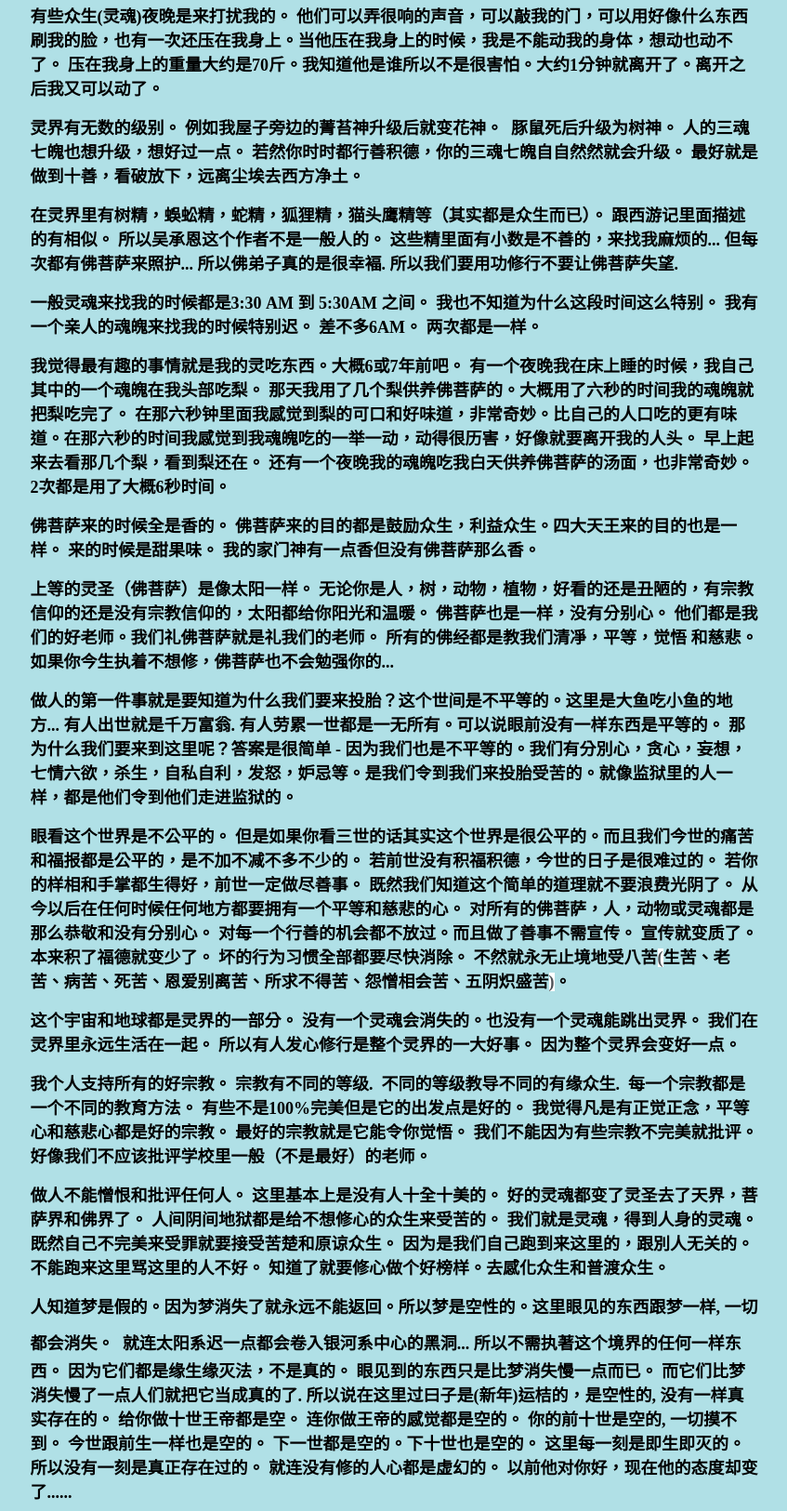
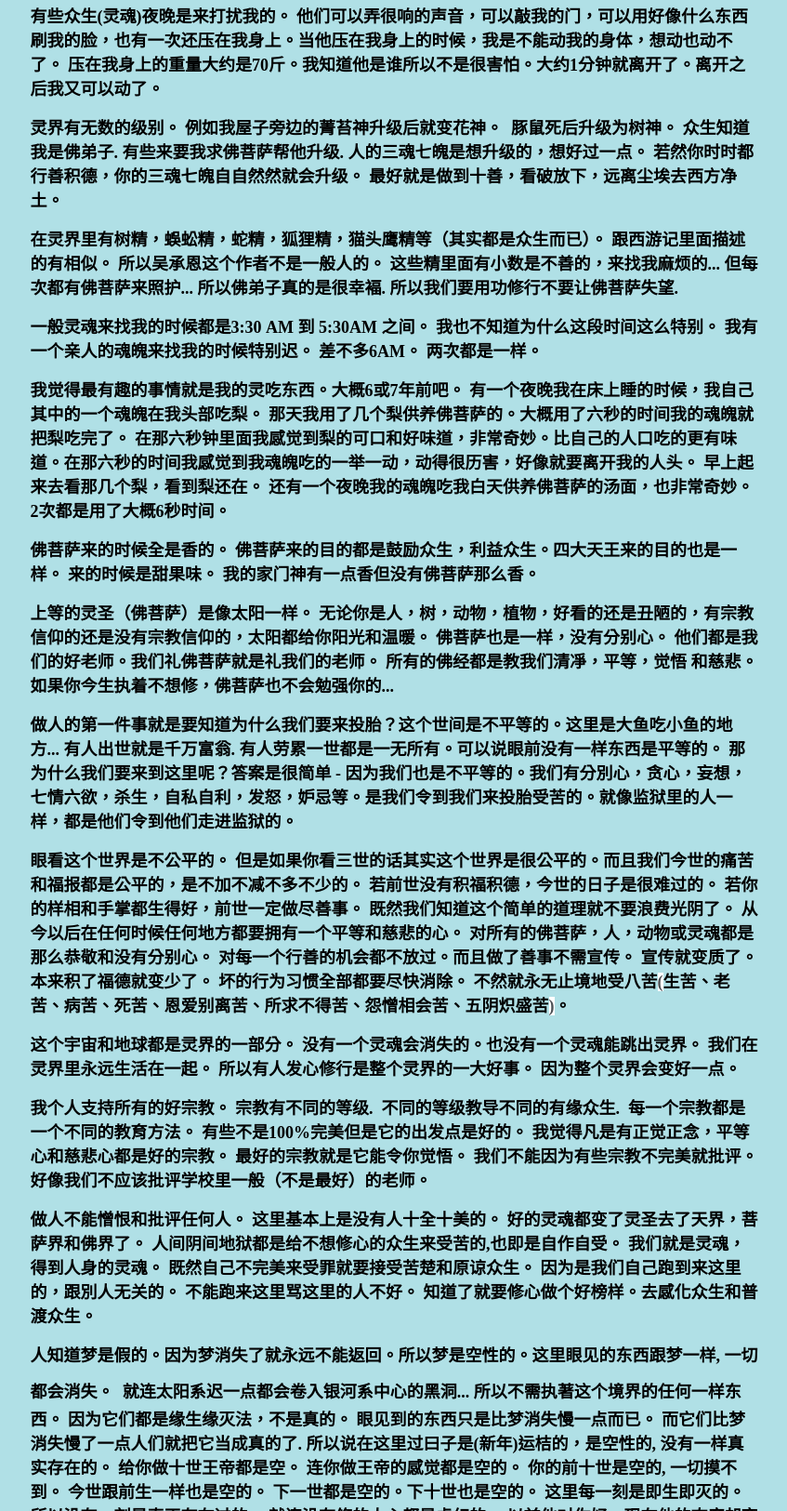
Before and after one commit to spiritualworld/c, a plain HTML site: page index.htm in a window 1280 px wide. Shown: the part 1089-2714 px from the top of the page at 93% size, without its empty margins (215-1062 px from the left). Drawn offline with Linux system fonts and the light colour scheme.

Commit message:
Update index.htm

```diff
--- a/index.htm
+++ b/index.htm
@@ -70,7 +70,7 @@
         </span><span lang="ZH-TW" style="font-size:13.5pt;font-family:SimSun;mso-bidi-font-family:
   SimSun;mso-fareast-language:ZH-TW">每个来的原因是不同的</span><span style="font-size:13.5pt;mso-fareast-language:ZH-TW">...
         </span><span lang="ZH-TW" style="font-size:13.5pt;font-family:SimSun;mso-bidi-font-family:
-  SimSun;mso-fareast-language:ZH-TW">当我不知道他们是谁的时候我就问我的老师</span><span style="font-size:13.5pt;mso-fareast-language:ZH-TW">.
+  SimSun;mso-fareast-language:ZH-TW">当我不知道他们是谁或者有什么不懂的时候我就问我的老师</span><span style="font-size:13.5pt;mso-fareast-language:ZH-TW">.
         </span><span lang="ZH-TW" style="font-size:13.5pt;font-family:SimSun;mso-bidi-font-family:
   SimSun;mso-fareast-language:ZH-TW">如果你们有兴趣的话我下次可以跟你们讲。当中也有有趣的事。</span><span style="font-size: 13.5pt; mso-fareast-language: ZH-TW; font-family: SimSun; mso-bidi-font-family: SimSun"><o:p>
         </span></span><span style="font-size: 13.5pt; mso-fareast-language: ZH-TW; font-family: SimSun; mso-bidi-font-family: SimSun">
@@ -176,8 +176,15 @@
   SimSun;mso-fareast-language:ZH-TW">例如我屋子旁边的菁苔神升级后就变花神。</span><span style="font-size: 13.5pt; mso-fareast-language: ZH-TW; font-family: SimSun; mso-bidi-font-family: SimSun">&nbsp;
         </span><span style="font-size:13.5pt;font-family:SimSun;mso-bidi-font-family:
   SimSun;mso-fareast-language:ZH-TW">豚鼠死后升级为树神。</span><span lang="ZH-TW" style="font-size:13.5pt;mso-fareast-language:ZH-TW">
+        众生知道我是佛弟子</span></span></span><span style="font-size: 13.5pt; mso-fareast-language: ZH-TW; font-family: SimSun; mso-bidi-font-family: SimSun">.<span>
+        </span></span><span style="font-size: 13.5pt; font-family: SimSun; mso-bidi-font-family: SimSun; mso-fareast-language: ZH-TW" lang="ZH-TW"><span style="font-size: 13.5pt; font-family: SimSun; mso-bidi-font-family: SimSun; mso-fareast-language: ZH-TW">有些来</span><span lang="ZH-TW" style="font-size:13.5pt;font-family:SimSun;mso-bidi-font-family:SimSun;
+  mso-fareast-language:ZH-TW">要</span></span></b><b><span lang="ZH-TW" style="font-size:13.5pt;font-family:SimSun;mso-bidi-font-family:
+  SimSun;mso-fareast-language:ZH-TW">我</span></b><b><span lang="ZH-TW" style="font-size:13.5pt;font-family:SimSun;mso-bidi-font-family:SimSun;
+  mso-fareast-language:ZH-TW">求佛菩萨</span><span style="font-size: 13.5pt; font-family: SimSun; mso-bidi-font-family: SimSun; mso-fareast-language: ZH-TW" lang="ZH-TW"><span style="font-size: 13.5pt; font-family: SimSun; mso-bidi-font-family: SimSun; mso-fareast-language: ZH-TW"><span style="font-size: 13.5pt; mso-fareast-language: ZH-TW; font-family: SimSun; mso-bidi-font-family: SimSun">帮他升级<span>.</span>
         </span><span lang="ZH-TW" style="font-size:13.5pt;font-family:SimSun;mso-bidi-font-family:
-  SimSun;mso-fareast-language:ZH-TW">人的三魂七魄也想升级，想好过一点。</span><span lang="ZH-TW" style="font-size:13.5pt;mso-fareast-language:ZH-TW">
+  SimSun;mso-fareast-language:ZH-TW">人的三魂七魄</span></span><span style="font-size:13.5pt;font-family:SimSun;mso-bidi-font-family:
+  SimSun;mso-fareast-language:ZH-TW">是</span><span style="font-size: 13.5pt; font-family: SimSun; mso-bidi-font-family: SimSun; mso-fareast-language: ZH-TW"><span lang="ZH-TW" style="font-size:13.5pt;font-family:SimSun;mso-bidi-font-family:
+  SimSun;mso-fareast-language:ZH-TW">想升级的，想好过一点。</span><span lang="ZH-TW" style="font-size:13.5pt;mso-fareast-language:ZH-TW">
         </span><span lang="ZH-TW" style="font-size:13.5pt;font-family:SimSun;mso-bidi-font-family:
   SimSun;mso-fareast-language:ZH-TW">若然你时时都行善积德，你的三魂七魄自自然然就会升级。</span><span lang="ZH-TW" style="font-size:13.5pt;mso-fareast-language:ZH-TW">
         </span><span lang="ZH-TW" style="font-size:13.5pt;font-family:SimSun;mso-bidi-font-family:
@@ -337,7 +344,11 @@
         </span><span lang="ZH-TW" style="font-size:13.5pt;font-family:SimSun;mso-bidi-font-family:
   SimSun;mso-fareast-language:ZH-TW">好的灵魂都变了灵圣去了天界，菩萨界和佛界了。</span><span lang="ZH-TW" style="font-size:13.5pt;mso-fareast-language:ZH-TW">
         </span><span lang="ZH-TW" style="font-size:13.5pt;font-family:SimSun;mso-bidi-font-family:
-  SimSun;mso-fareast-language:ZH-TW">人间阴间地狱都是给不想修心的众生来受苦的。</span><span lang="ZH-TW" style="font-size:13.5pt;mso-fareast-language:ZH-TW">
+  SimSun;mso-fareast-language:ZH-TW">人间阴间地狱都是给不想修心的众生来受苦</span><span lang="ZH-TW" style="font-size:13.5pt;font-family:SimSun;mso-bidi-font-family:
+  SimSun;mso-fareast-language:ZH-TW">的,</span></span></b><b><span lang="ZH-TW" style="font-size:13.5pt;font-family:SimSun;mso-bidi-font-family:
+  SimSun;mso-fareast-language:ZH-TW">也</span></b><b><span style="font-size: 13.5pt; font-family: SimSun; mso-bidi-font-family: SimSun; mso-fareast-language: ZH-TW" lang="ZH-TW"><span lang="ZH-TW" style="font-size:13.5pt;font-family:SimSun;mso-bidi-font-family:
+  SimSun;mso-fareast-language:ZH-TW">即</span></span></b><b><span style="font-size: 13.5pt; font-family: SimSun; mso-bidi-font-family: SimSun; mso-fareast-language: ZH-TW" lang="ZH-TW">是</span></b><b><span style="font-size: 13.5pt; font-family: SimSun; mso-bidi-font-family: SimSun; mso-fareast-language: ZH-TW" lang="ZH-TW"><span lang="ZH-TW" style="font-size:13.5pt;font-family:SimSun;mso-bidi-font-family:
+  SimSun;mso-fareast-language:ZH-TW">自作自受。</span><span lang="ZH-TW" style="font-size:13.5pt;mso-fareast-language:ZH-TW">
         </span><span lang="ZH-TW" style="font-size:13.5pt;font-family:SimSun;mso-bidi-font-family:
   SimSun;mso-fareast-language:ZH-TW">我们就是灵魂，得到人身的灵魂。</span><span lang="ZH-TW" style="font-size:13.5pt;mso-fareast-language:ZH-TW">
         </span><span lang="ZH-TW" style="font-size:13.5pt;font-family:SimSun;mso-bidi-font-family:
@@ -452,13 +463,13 @@
         <p><b><span style="font-size: 13.5pt; font-family: SimSun; mso-bidi-font-family: SimSun; mso-fareast-language: ZH-TW" lang="ZH-TW">南无观世音菩萨<span style="font-size:13.5pt"><o:p>
         </o:p>
         </span></span></b></p>
-        <p><b><span style="font-size: 13.5pt; font-family: SimSun; mso-bidi-font-family: SimSun; mso-fareast-language: ZH-TW" lang="ZH-TW">南无消灾延寿<span lang="ZH-CN" style="font-size:13.5pt;font-family:SimSun;mso-bidi-font-family:SimSun">药师佛<o:p>
+        <p><b><span style="font-size: 13.5pt; font-family: SimSun; mso-bidi-font-family: SimSun; mso-fareast-language: ZH-TW" lang="ZH-TW">南无消灾延寿<span style="font-size: 13.5pt; font-family: SimSun; mso-bidi-font-family: SimSun; mso-fareast-language: ZH-TW">药师佛<o:p>
         </o:p>
         </span></span></b></p>
         <p><b><span style="font-size: 13.5pt; font-family: SimSun; mso-bidi-font-family: SimSun; mso-fareast-language: ZH-TW" lang="ZH-TW">南无<span lang="ZH-CN" style="font-size:13.5pt;font-family:SimSun;mso-bidi-font-family:SimSun">地藏王菩萨<o:p>
         </o:p>
         </span></span></b></p>
-        <p><b><span style="font-size: 13.5pt; font-family: SimSun; mso-bidi-font-family: SimSun; mso-fareast-language: ZH-TW" lang="ZH-TW">南无<span lang="ZH-CN" style="font-size:13.5pt;font-family:SimSun;mso-bidi-font-family:SimSun">本师释迦牟尼佛<o:p>
+        <p><b><span style="font-size: 13.5pt; font-family: SimSun; mso-bidi-font-family: SimSun; mso-fareast-language: ZH-TW" lang="ZH-TW">南无<span style="font-size: 13.5pt; font-family: SimSun; mso-bidi-font-family: SimSun; mso-fareast-language: ZH-TW">本师释迦牟尼佛<o:p>
         </o:p>
         </span></span></b></p>
         <p class="MsoNormal" style="margin-bottom:13.5pt"><b><span style="font-size: 13.5pt; font-family: SimSun; mso-bidi-font-family: SimSun; mso-fareast-language: ZH-TW" lang="ZH-TW">这是我最喜欢的学佛网站：<span style="font-size: 13.5pt; mso-fareast-language: ZH-TW; font-family: SimSun; mso-bidi-font-family: SimSun"><br>
```
